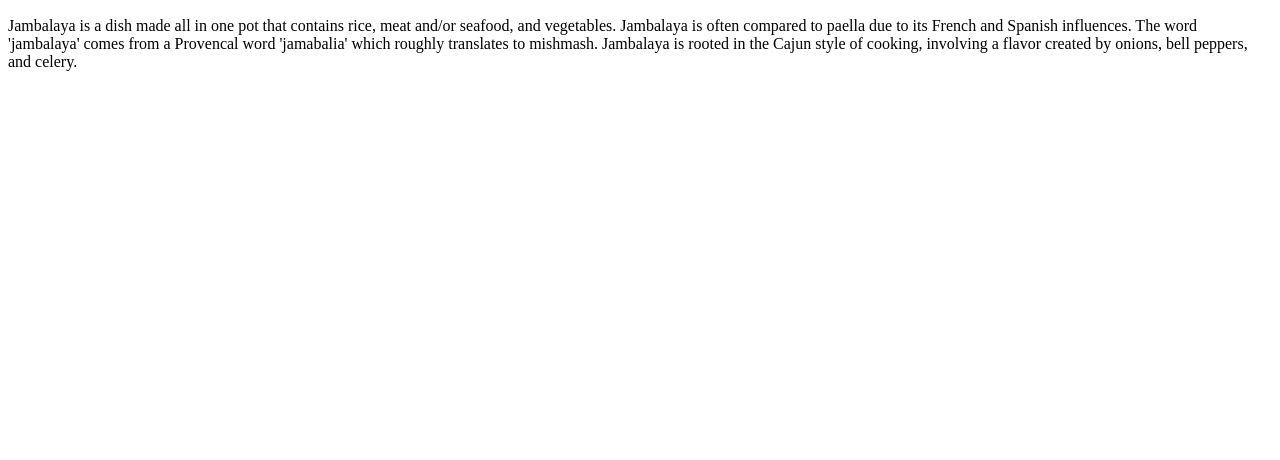
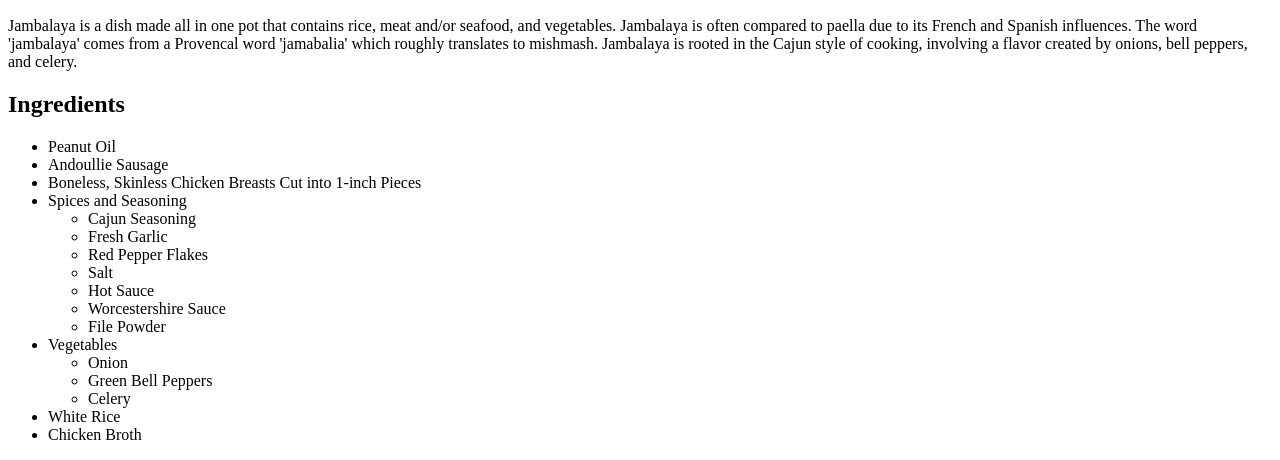
Before and after one commit to colbymorris98/odin-recipes, a plain HTML site: page recipes/jambalaya.html in a window 1280 px wide. Shown: the part 434-894 px from the top of the page. Before the commit the page ends 800 px from the top, so only its background shows below. Drawn offline with Linux system fonts and the light colour scheme.

Commit message:
Add ingredients list for Jambalaya recipe to show what is necessary to cook it

```diff
--- a/recipes/jambalaya.html
+++ b/recipes/jambalaya.html
@@ -21,6 +21,33 @@
         word 'jamabalia' which roughly translates to mishmash. Jambalaya is rooted in the Cajun style of cooking,
         involving a flavor created by onions, bell peppers, and celery.
     </p>
+
+    <h2>Ingredients</h2>
+    <ul>
+        <li>Peanut Oil</li>
+        <li>Andoullie Sausage</li>
+        <li>Boneless, Skinless Chicken Breasts Cut into 1-inch Pieces</li>
+        <li>Spices and Seasoning
+            <ul>
+                <li>Cajun Seasoning</li>
+                <li>Fresh Garlic</li>
+                <li>Red Pepper Flakes</li>
+                <li>Salt</li>
+                <li>Hot Sauce</li>
+                <li>Worcestershire Sauce</li>
+                <li>File Powder</li>
+            </ul>
+        </li>
+        <li>Vegetables
+            <ul>
+                <li>Onion</li>
+                <li>Green Bell Peppers</li>
+                <li>Celery</li>
+            </ul>
+        </li>
+        <li>White Rice</li>
+        <li>Chicken Broth</li>
+    </ul>
 </body>
 
 </html>
```
